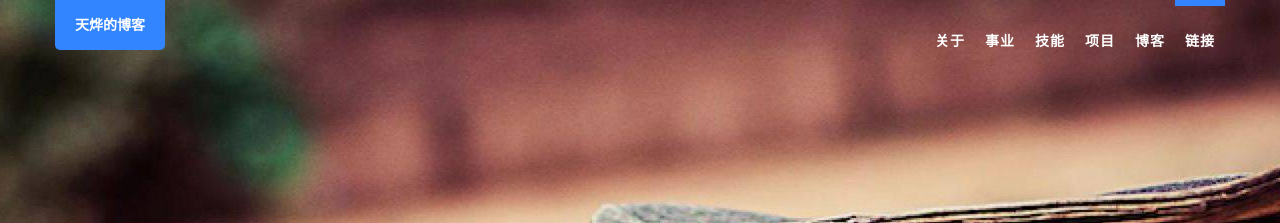
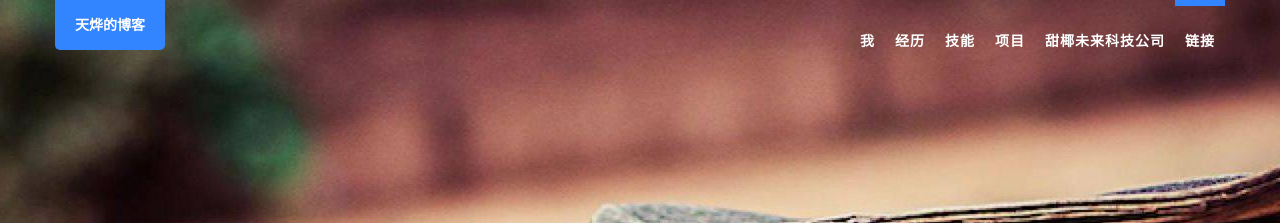
Before and after one commit to Tianye-Zheng/Tianye-Zheng.github.io, a Jekyll site: the page built from index.html, in a window 1280 px wide. Shown: the top 223 px of the page. Built offline with Jekyll 4.4.1, drawn with Linux system fonts in a browser that asks for light colours.

Commit message:
Update landing.yml

```diff
--- a/_data/landing.yml
+++ b/_data/landing.yml
@@ -2,13 +2,13 @@
 # custom following lines to edit your index page
 - id: about-me
   i18n: nav.about_me
-  name: 关于 #About
+  name: 我 #About
   tpl: about.html
   css:
 
 - id: career
   i18n: nav.career
-  name: 事业 #Career
+  name: 经历 #Career
   tpl: career.html
   css: timeline
 
@@ -26,7 +26,7 @@
 
 - id: blog
   i18n: nav.blog
-  name: 博客 #Blog
+  name: 甜椰未来科技公司 #Blog
   tpl: blog.html
   page: blog/
   css: testimonials navy-section
```
